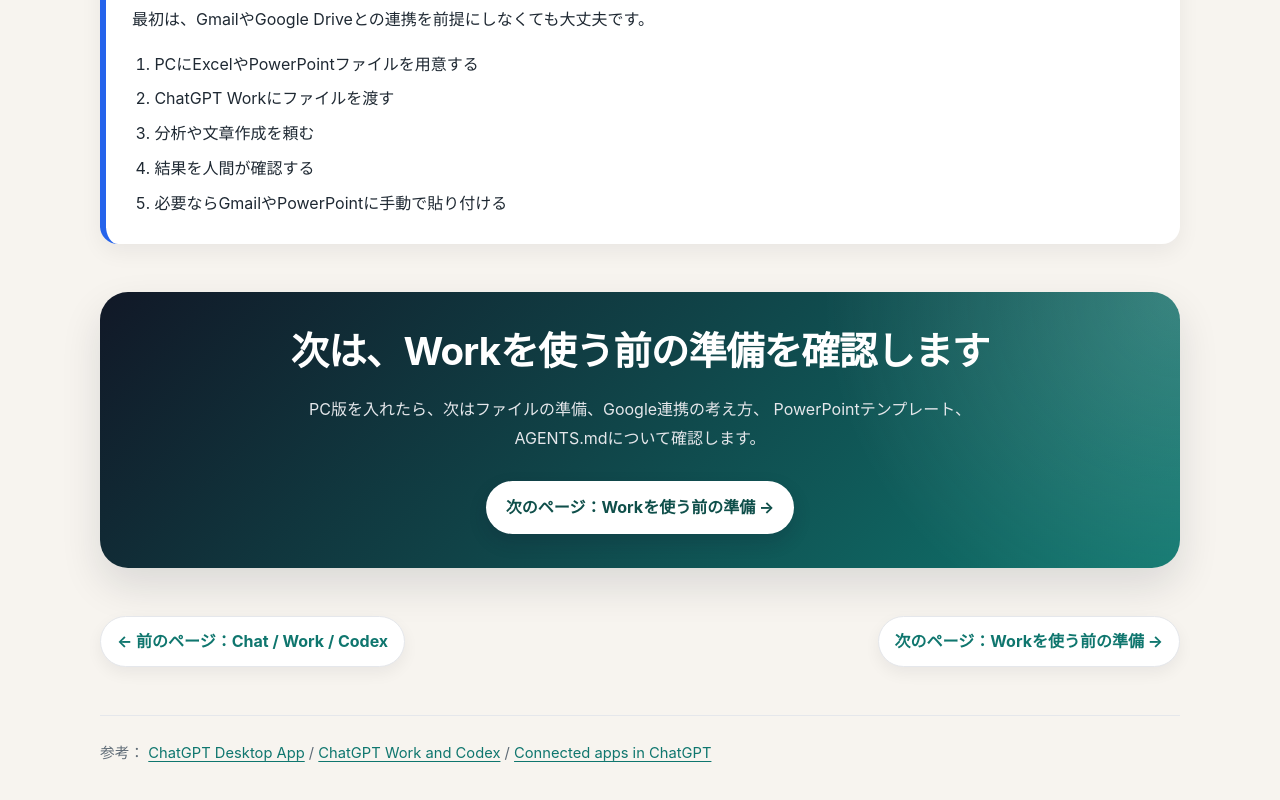
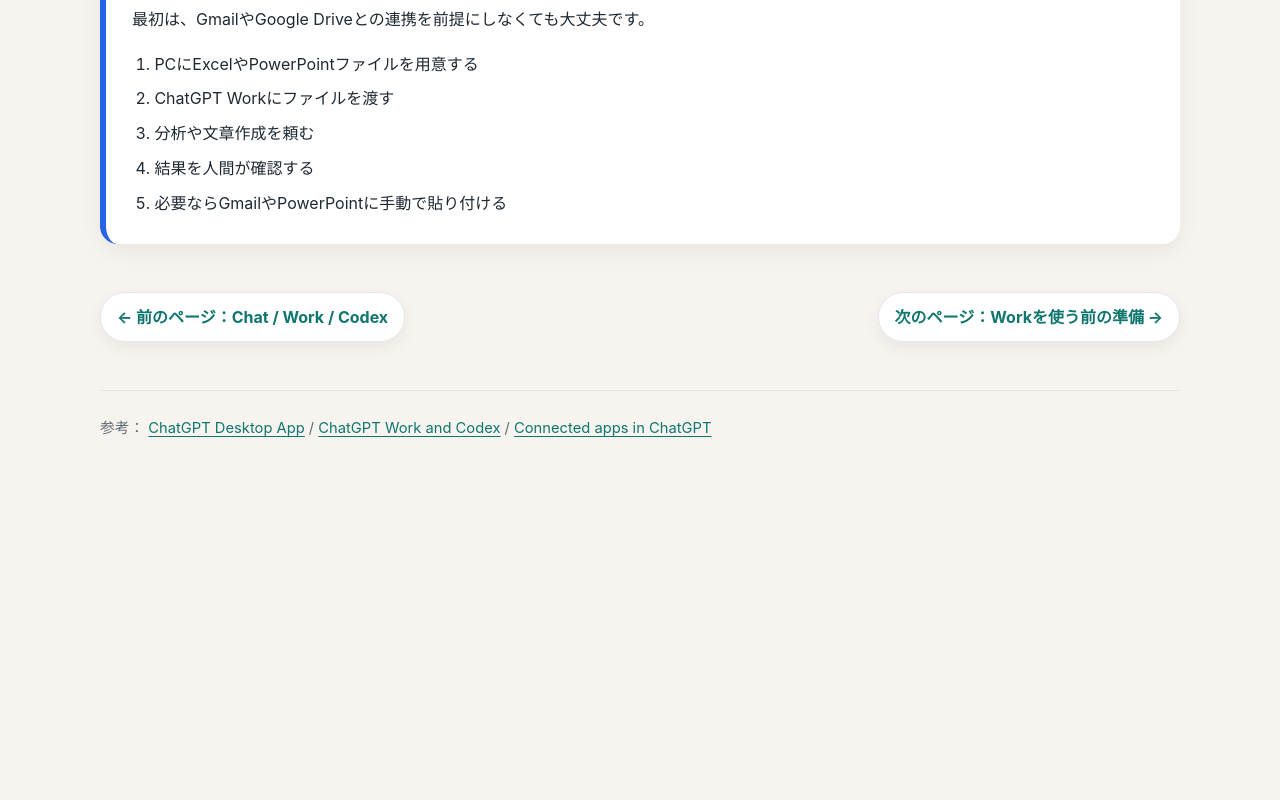
Before and after one commit to mizuki-takeuchi-tibc/web.io, a plain HTML site: page work-desktop.html in a window 1280 px wide. Shown: the part 3075-3875 px from the top of the page. After the commit the page ends 3589 px from the top, so only its background shows below. Drawn offline with Linux system fonts and the light colour scheme.

Commit message:
Update work-desktop.html

```diff
--- a/work-desktop.html
+++ b/work-desktop.html
@@ -209,15 +209,6 @@
       </ol>
     </section>
 
-    <section class="cta">
-      <h2>次は、Workを使う前の準備を確認します</h2>
-      <p>
-        PC版を入れたら、次はファイルの準備、Google連携の考え方、
-        PowerPointテンプレート、AGENTS.mdについて確認します。
-      </p>
-      <a class="button" href="work-setup.html">次のページ：Workを使う前の準備 →</a>
-    </section>
-
     <div class="nav-links">
       <a href="work.html">← 前のページ：Chat / Work / Codex</a>
       <a href="work-setup.html">次のページ：Workを使う前の準備 →</a>
```
